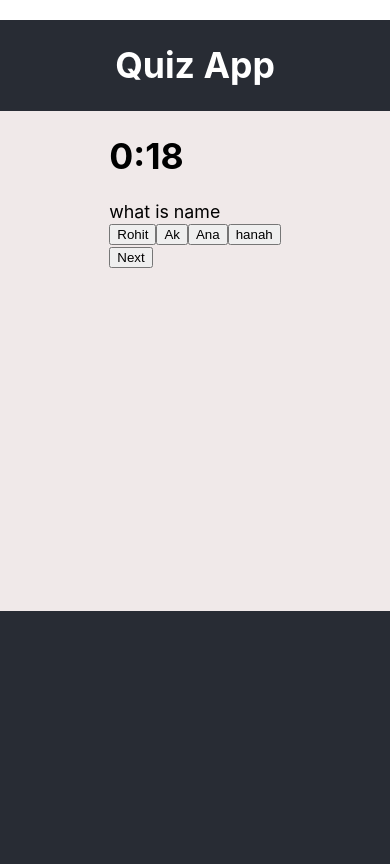
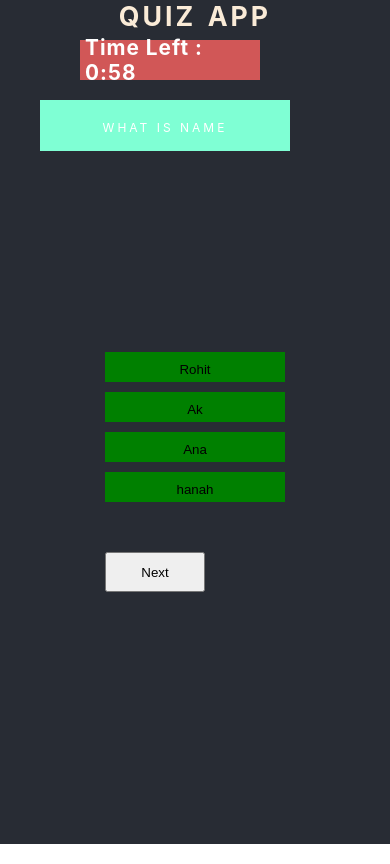
Before and after one commit to rohitd4007/quiz-app, a React (Create React App) app: page / in a window 390 px wide. Both pictures are taken after a click on the button "Start Test". Built offline with nearby package versions, Linux system fonts and the light colour scheme.

Commit message:
updated option in quiz components

```diff
--- a/src/App.css
+++ b/src/App.css
@@ -1,33 +1,74 @@
+* {
+    margin: 0;
+    padding: 0;
+}
+
 .App-header {
     background-color: #282c34;
     min-height: 100vh;
     display: flex;
     flex-direction: column;
     align-items: center;
-    /* justify-content: center; */
-    margin-top: 20px;
+    justify-content: center;
     font-size: calc(10px + 2vmin);
+    color: white;
+    position: relative;
+}
+
+.App-header h2 {
+    position: absolute;
+    top: 0;
+    word-spacing: 2px;
+    letter-spacing: 3px;
+    color: antiquewhite;
+}
+
+.start-button-container button {
+    width: 300px;
+    height: 40px;
+    background-color: rgb(82, 187, 152);
+    border: none;
+    box-shadow: 1 #e4e7ee;
+    word-spacing: 2px;
+    letter-spacing: 3px;
+    font-size: calc(10px + 2vmin);
+    font-weight: bold;
     color: white;
 }
 
-.quiz {
-    background-color: #282c34;
-    min-height: 100vh;
-    display: flex;
-    flex-direction: column;
-    align-items: center;
-    margin-top: 30px;
-    font-size: calc(10px + 2vmin);
-    color: white;
+.start-button-container button:hover {
+    background-color: rgb(202, 199, 199);
+    color: #282c34;
+    cursor: pointer;
 }
 
-.quiz-container {
-    background-color: rgb(240, 233, 233);
-    width: 400px;
-    height: 500px;
-    display: flex;
-    justify-content: center;
-    color: black;
+@media screen and (max-width: 400px) {
+    * {
+        margin: 0;
+        padding: 0;
+    }
+    .App-header h2 {
+        top: 0;
+        word-spacing: 2px;
+        letter-spacing: 3px;
+        color: antiquewhite;
+    }
+    .App-header {
+        background-color: #282c34;
+        height: 100%;
+        width: 100%;
+        display: flex;
+        flex-direction: unset;
+        align-items: center;
+        justify-content: center;
+        font-size: calc(10px + 2vmin);
+        color: white;
+        padding: 0px;
+        margin: 0px;
+    }
+    .start-button-container button {
+        width: fit-content;
+        margin: auto;
+        text-align: center;
+    }
 }
-
-.quizz {}
--- a/src/App.js
+++ b/src/App.js
@@ -12,7 +12,8 @@ function App() {
   return (
     <div className="App">
       <header className="App-header">
-        <h1>Quiz App</h1>
+        <h2>QUIZ APP</h2>
+
         <QuizContext.Provider
           value={{ windowState, setWindowState, scores, setScore }}
         >
@@ -20,7 +21,9 @@ function App() {
             <div className="menu">
               {windowState === "menu" && <StartQuiz />}
             </div>
-            <div className="quizz">{windowState === "quiz" && <Quiz />}</div>
+            <div className="quiz-class">
+              {windowState === "quiz" && <Quiz />}
+            </div>
             <div className="res">{windowState === "result" && <Result />}</div>
           </div>
         </QuizContext.Provider>
--- /dev/null
+++ b/src/Components/Quiz.css
@@ -0,0 +1,128 @@
+* {
+    margin: 0;
+    padding: 0;
+}
+
+.timer {
+    position: absolute;
+    top: 20px;
+    height: 30px;
+    color: rgb(255, 255, 255);
+    display: flex;
+    align-items: center;
+    right: 20px;
+    background-color: rgb(209, 87, 87);
+    padding: 10px 35px 10px 35px;
+}
+
+.timer-1 {
+    width: fit-content;
+    letter-spacing: 3px;
+    word-spacing: 2px;
+}
+
+.question {
+    background-color: aquamarine;
+    width: 500px;
+    position: absolute;
+    top: 100px;
+    text-align: center;
+    left: 400px;
+    padding: 15px 25px 15px 25px;
+    letter-spacing: 3px;
+    font-variant-caps: all-petite-caps;
+}
+
+.options-container {
+    display: flex;
+    flex-direction: column;
+}
+
+.options-container button {
+    margin-top: 10px;
+    width: 400px;
+    height: 40px;
+    padding: 10px;
+}
+
+.button-container {
+    margin-top: 50px;
+    position: absolute;
+}
+
+.button-container button {
+    width: 100px;
+    height: 40px;
+    padding: 10px;
+}
+
+.single {
+    background-color: green;
+    margin-top: 10px;
+    width: 400px;
+    height: 40px;
+    padding: 10px;
+    border: none;
+}
+
+.select {
+    background-color: yellow;
+    margin-top: 10px;
+    width: 400px;
+    height: 40px;
+    padding: 10px;
+    border: none;
+}
+
+.single:hover {
+    cursor: pointer;
+}
+
+@media screen and (max-width: 400px) {
+    * {
+        margin: 0;
+        padding: 0;
+    }
+    .timer {
+        position: absolute;
+        top: 40px;
+        height: 30px;
+        color: rgb(255, 255, 255);
+        display: flex;
+        align-items: center;
+        left: 80px;
+        padding: 5px;
+        width: fit-content;
+    }
+    .timer-1 {
+        width: fit-content;
+        max-width: 170px;
+        letter-spacing: 1px;
+        word-spacing: 0px;
+    }
+    .question {
+        display: flex;
+        min-height: 20px;
+        overflow: hidden;
+        width: 200px;
+        margin: auto;
+        left: 40px;
+        align-items: center;
+        justify-content: center;
+    }
+    .options-container button {
+        margin-top: 10px;
+        width: 180px;
+        height: 30px;
+        padding: 10px;
+    }
+    .button-container {
+        margin-top: 50px;
+        position: absolute;
+    }
+    .button-container button {
+        width: 100px;
+        height: 40px;
+        padding: 10px;
+    }
+}
--- a/src/Components/Quiz.jsx
+++ b/src/Components/Quiz.jsx
@@ -2,20 +2,22 @@ import { useState, useContext } from "react";
 import { QuizContext } from "../Helper/Context";
 import data from "../Helper/question.json";
 import Timer from "./Timer";
+import "./Quiz.css";
 
-const Quiz = (params) => {
+const Quiz = (optams) => {
   const { windowState, setWindowState } = useContext(QuizContext);
   const { scores, setScore } = useContext(QuizContext);
 
   const [queIndex, setQueIndex] = useState(0);
   const [option, setOption] = useState("");
+  const [selected, setSelected] = useState();
 
   const NextQuestion = () => {
     if (data[queIndex].answer === option) {
       setScore(scores + 1);
     }
-
     setQueIndex(queIndex + 1);
+    setSelected(undefined);
   };
   const checkScore = () => {
     if (data[queIndex].answer === option) {
@@ -24,19 +26,43 @@ const Quiz = (params) => {
     setWindowState("result");
   };
 
+  const handleOptionClick = (e, i) => {
+    setOption(e.target.value);
+
+    setSelected(i);
+  };
+
+  const handleselect = (i) => {
+    // if (i === 0) return "select";
+    if (selected === i) {
+      return "select";
+    }
+  };
+
   return (
     <div className="container">
       <div className="timer">
-        <Timer initialMinute={0} initialSeconds={20} />
+        <Timer initialMinute={0} initialSeconds={60} />
       </div>
+
+      <div className="que-container">
         <div className="question">{data[queIndex].question}</div>
-
-      {data[queIndex].options.map((par, i) => (
-        <button key={i} value={par} onClick={(e) => setOption(e.target.value)}>
-          {par}
+      </div>
+      <div className="options-container">
+        {data[queIndex].options.map((opt, i) => (
+          <button
+            key={i}
+            value={opt}
+            onClick={(e) => handleOptionClick(e, i)}
+            className={`single ${handleselect(i)}`}
+          >
+            {console.log(selected && handleselect(i))}
+            {opt}
           </button>
         ))}
+      </div>
 
+      <div className="button-container">
         {queIndex === data.length - 1 ? (
           <div className="submit-btn">
             <button className="submit" onClick={checkScore}>
@@ -51,6 +77,7 @@ const Quiz = (params) => {
           </div>
         )}
       </div>
+    </div>
   );
 };
 
--- a/src/Components/StartQuiz.jsx
+++ b/src/Components/StartQuiz.jsx
@@ -4,7 +4,7 @@ import "../App.css";
 const StartQuiz = (params) => {
   const { windowState, setWindowState } = useContext(QuizContext);
   return (
-    <div className="container">
+    <div className="start-button-container">
       <button
         className="button"
         onClick={() => {
--- a/src/Components/Timer.jsx
+++ b/src/Components/Timer.jsx
@@ -1,6 +1,7 @@
 import React, { useState, useEffect, useContext } from "react";
 import { QuizContext } from "../Helper/Context";
 import Result from "./Result";
+import "./Quiz.css";
 
 const Timer = (params) => {
   const { initialMinute = 0, initialSeconds = 0 } = params;
@@ -32,15 +33,14 @@ const Timer = (params) => {
   });
 
   return (
-    <div>
-      {minutes === 0 && seconds === 0 ? (
+    <div className="timer-1">
+      {/* {minutes === 0 && seconds === 0 ? (
         <Result />
-      ) : (
-        <h1>
-          {" "}
-          {minutes}:{seconds < 10 ? `0${seconds}` : seconds}
-        </h1>
-      )}
+      ) : ( */}
+      <h3>
+        Time Left : {minutes}:{seconds < 10 ? `0${seconds}` : seconds}
+      </h3>
+      {/* // )} */}
     </div>
   );
 
```
Lines whose indentation alone changed are shown as unchanged.
